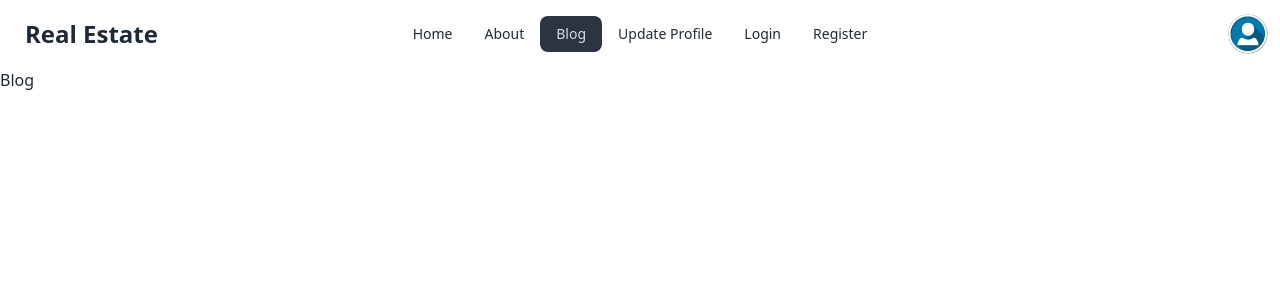
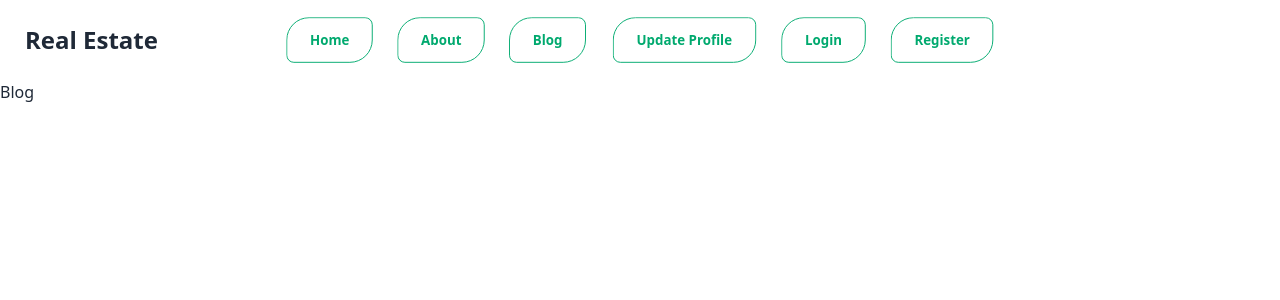
Before and after one commit to zaheenrakib/React-Real-Estate, a React (Vite) app: page /blog in a window 1280 px wide. Shown: the top 300 px of the page. Built offline with nearby package versions, Linux system fonts and the light colour scheme.

Commit message:
Create user

```diff
--- a/package.json
+++ b/package.json
@@ -4,7 +4,7 @@
   "version": "0.0.0",
   "type": "module",
   "scripts": {
-    "dev": "vite",
+    "dev": "vite  --host",
     "build": "vite build",
     "lint": "eslint . --ext js,jsx --report-unused-disable-directives --max-warnings 0",
     "preview": "vite preview"
@@ -16,7 +16,9 @@
     "react": "^18.2.0",
     "react-dom": "^18.2.0",
     "react-router-dom": "^6.22.3",
+    "react-toastify": "^10.0.5",
     "sort-by": "^1.2.0",
+    "sweetalert2": "^11.12.3",
     "swiper": "^11.1.1"
   },
   "devDependencies": {
--- a/src/components/Login/Login.jsx
+++ b/src/components/Login/Login.jsx
@@ -2,54 +2,95 @@ import React, { useState } from 'react';
 import Navbar from '../shared/Navbar/Navbar';
 import { GithubAuthProvider, GoogleAuthProvider, getAuth, signInWithPopup, signOut } from "firebase/auth";
 import app from '../../firebase/firebase.config';
+import { useNavigate } from 'react-router-dom';
+import Swal from 'sweetalert2';
 
 const Login = () => {
     const [user, setUser] = useState(null);
     const auth = getAuth(app);
     const googleProvider = new GoogleAuthProvider();
     const githubProvider = new GithubAuthProvider();
+    const navigate = useNavigate();
 
+
+    auth.onAuthStateChanged((user)=> {
+        if(user){
+            setUser(user);
+        }
+    })
+    // console.log(user);
 
     const handleGoogleSignIn = () => {
         signInWithPopup(auth, googleProvider)
-        .then(result =>{
+            .then(result => {
                 const loggedInUser = result.user;
                 console.log(loggedInUser);
                 setUser(loggedInUser);
+                Swal.fire({
+                    position: "top-end",
+                    icon: "success",
+                    title: "SuccessFully Login",
+                    showConfirmButton: false,
+                    timer: 1500
+                });
+                // navigate('/');
             })
-        .catch(error =>{
-            console.log( "Error", error.message);
+            .catch(error => {
+                console.log("Error", error.message);
+                Swal.fire({
+                    icon: "error",
+                    title: "Oops...",
+                    text: "Something went wrong!"
+                });
             })
     }
 
-    const handleGitHubSignIn = () =>{
+    const handleGitHubSignIn = () => {
         signInWithPopup(auth, githubProvider)
-       .then(result =>{
+            .then(result => {
                 const loggedInUser = result.user;
                 console.log(loggedInUser);
                 setUser(loggedInUser);
+                Swal.fire({
+                    position: "top-end",
+                    icon: "success",
+                    title: "SuccessFully Login",
+                    showConfirmButton: false,
+                    timer: 1500
+                });
+                // navigate('/');
             })
-       .catch(error =>{
-            console.log( "Error", error.message);
+            .catch(error => {
+                console.log("Error", error.message);
+                Swal.fire({
+                    icon: "error",
+                    title: "Oops...",
+                    text: "Something went wrong!"
+                });
             })
     }
 
 
-    const handleGoogleSignOut = () =>{
+    const handleGoogleSignOut = () => {
         signOut(auth, googleProvider)
-        .then(result =>{
+            .then(result => {
                 console.log(result);
                 setUser(null);
             })
-        .catch(error =>{
-            console.log( "Error", error.message);
+            .catch(error => {
+                console.log("Error", error.message);
             })
     }
-
-    console.log(app);
     return (
         <>
-            <Navbar></Navbar>
+            <Navbar
+
+            user={user}
+
+            ></Navbar>
+
+
+
             <div className="hero min-h-screen bg-base-200">
                 <form className="card-body">
                     <div className="form-control">
@@ -72,7 +113,7 @@ const Login = () => {
                     </div>
 
                     {
-                        user? (
+                        user ? (
                             <button onClick={handleGoogleSignOut} className='btn btn-accent'>Logout</button>
                         ) : (
                             <div>
@@ -85,10 +126,11 @@ const Login = () => {
             </div>
 
             {
+
                 user && <div className='text-center'>
                     <h3>User : {user.displayName}</h3>
                     <p>Email : {user.email} </p>
-                    <img src={user.photoURL} alt="" />
+                    <img className='rounded-2xl' src={user.photoURL} alt="" />
                 </div>
             }
 
--- a/src/components/Register/Register.jsx
+++ b/src/components/Register/Register.jsx
@@ -24,12 +24,10 @@ const Register = () => {
                             <span className="label-text">Password</span>
                         </label>
                         <input type="password" placeholder="password" className="input input-bordered" required />
-
                     </div>
                     <div className="form-control mt-6">
                         <button className="btn btn-primary">Register</button>
                     </div>
-
                 </form>
             </div>
         </div>
--- a/src/components/shared/Home/Home.jsx
+++ b/src/components/shared/Home/Home.jsx
@@ -13,8 +13,6 @@ const Home = () => {
     return (
         <div>
             <Navbar></Navbar>
-
-
             <div>
                 <div className="carousel w-full">
                     <div id="slide1" className="carousel-item relative w-full">
--- a/src/components/shared/Home/ResiCard.jsx
+++ b/src/components/shared/Home/ResiCard.jsx
@@ -5,15 +5,13 @@ const ResiCard = ({ aResi }) => {
 
     const { id, estate_title, description, price, status, area, location, image, segment_name } = aResi;
 
-    console.log(estate_title);
-
     return (
         <>
 
                 {
 
                         <div className="card bg-base-100 shadow-xl">
-                            <figure><img src={image} alt="Shoes" /></figure>
+                            <figure><img src={image} alt={estate_title} /></figure>
                             <div className="card-body">
                                 <h2 className="card-title">{estate_title}</h2>
                                 <p>Locations: {location}</p>
--- a/src/components/shared/Navbar/Navbar.jsx
+++ b/src/components/shared/Navbar/Navbar.jsx
@@ -1,25 +1,29 @@
 import React from 'react';
-import { NavLink } from 'react-router-dom';
-import logo from '../../../../public/user.png'
+import { Link } from 'react-router-dom';
+import logo from '/user.png'
 
-const Navbar = () => {
-
+const Navbar = ({ user }) => {
+    if(!user){
+        // return <span className="loading loading-ring loading-lg"></span>
+    }
+    // const { displayName ,photoURL } = user;
+    // console.log(user)
     const navLinks = <>
-        <li><NavLink to='/'>Home</NavLink></li>
-        <li><NavLink to='/about'>About</NavLink></li>
-        <li><NavLink to='/blog'>Blog</NavLink></li>
-        <li><NavLink to='/update'>Update Profile</NavLink></li>
-        <li><NavLink to='/login'>Login</NavLink></li>
-        <li><NavLink to='/register'>Register</NavLink></li>
+        <Link to='/'><li className='btn btn-success btn-outline px-6 rounded-tl-3xl rounded-br-3xl'>Home</li></Link>
+        <Link to='/about'><li className='btn btn-success btn-outline px-6 rounded-tl-3xl rounded-br-3xl'>About</li></Link>
+        <Link to='/blog'><li className='btn btn-success btn-outline px-6 rounded-tl-3xl rounded-br-3xl'>Blog</li></Link>
+        <Link to='/update'><li className='btn btn-success btn-outline px-6 rounded-tl-3xl rounded-br-3xl'>Update Profile</li></Link>
+        <Link to='/login'><li className='btn btn-success btn-outline px-6 rounded-tl-3xl rounded-br-3xl'>Login</li></Link>
+        <Link to='/register'><li className='btn btn-success btn-outline px-6 rounded-tl-3xl rounded-br-3xl'>Register</li></Link>
     </>
 
 
     return (
-         <div className="navbar bg-base-100">
+        <div className="navbar bg-base-100">
             <div className="navbar-start">
                 <div className="dropdown">
                     <div tabIndex={0} role="button" className="btn btn-ghost lg:hidden">
-                    <svg xmlns="http://www.w3.org/2000/svg" className="h-5 w-5" fill="none" viewBox="0 0 24 24" stroke="currentColor"><path strokeLinecap="round" strokeLinejoin="round" strokeWidth="2" d="M4 6h16M4 12h8m-8 6h16" /></svg>
+                        <svg xmlns="http://www.w3.org/2000/svg" className="h-5 w-5" fill="none" viewBox="0 0 24 24" stroke="currentColor"><path strokeLinecap="round" strokeLinejoin="round" strokeWidth="2" d="M4 6h16M4 12h8m-8 6h16" /></svg>
                     </div>
                     <ul tabIndex={0} className="menu menu-sm dropdown-content mt-3 z-[1] p-2 shadow bg-base-100 rounded-box w-52">
                         {navLinks}
@@ -28,21 +32,17 @@ const Navbar = () => {
                 <a className="btn btn-ghost font-extrabold text-2xl">Real Estate</a>
             </div>
             <div className="navbar-center hidden lg:flex">
-                <ul className="menu menu-horizontal px-1">
+                <ul className="menu gap-5 menu-horizontal px-1">
                     {navLinks}
                 </ul>
-
             </div>
-
             <div className="navbar-end">
                 <div tabIndex={0} role="button" className="btn btn-ghost btn-circle avatar">
                     <div className="w-10 rounded-full">
-                        <img src={logo} />
+                        {/* <img title={displayName} src={photoURL} /> */}
                     </div>
                 </div>
-
             </div>
-
         </div>
     );
 };
```
Also changed, not shown: src/main.jsx (+5 -5 lines), 2 other files (tests, documents, lock files or other folders). Lines whose indentation alone changed are shown as unchanged.
